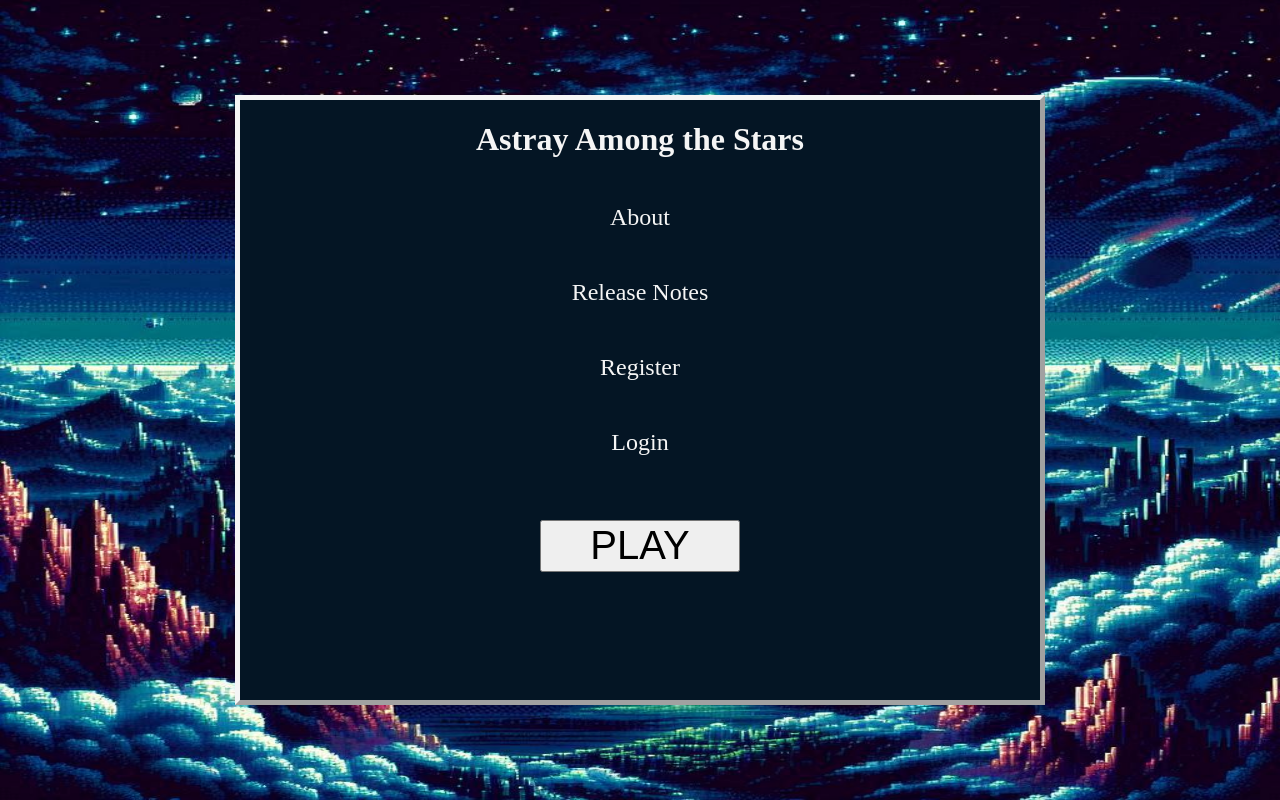
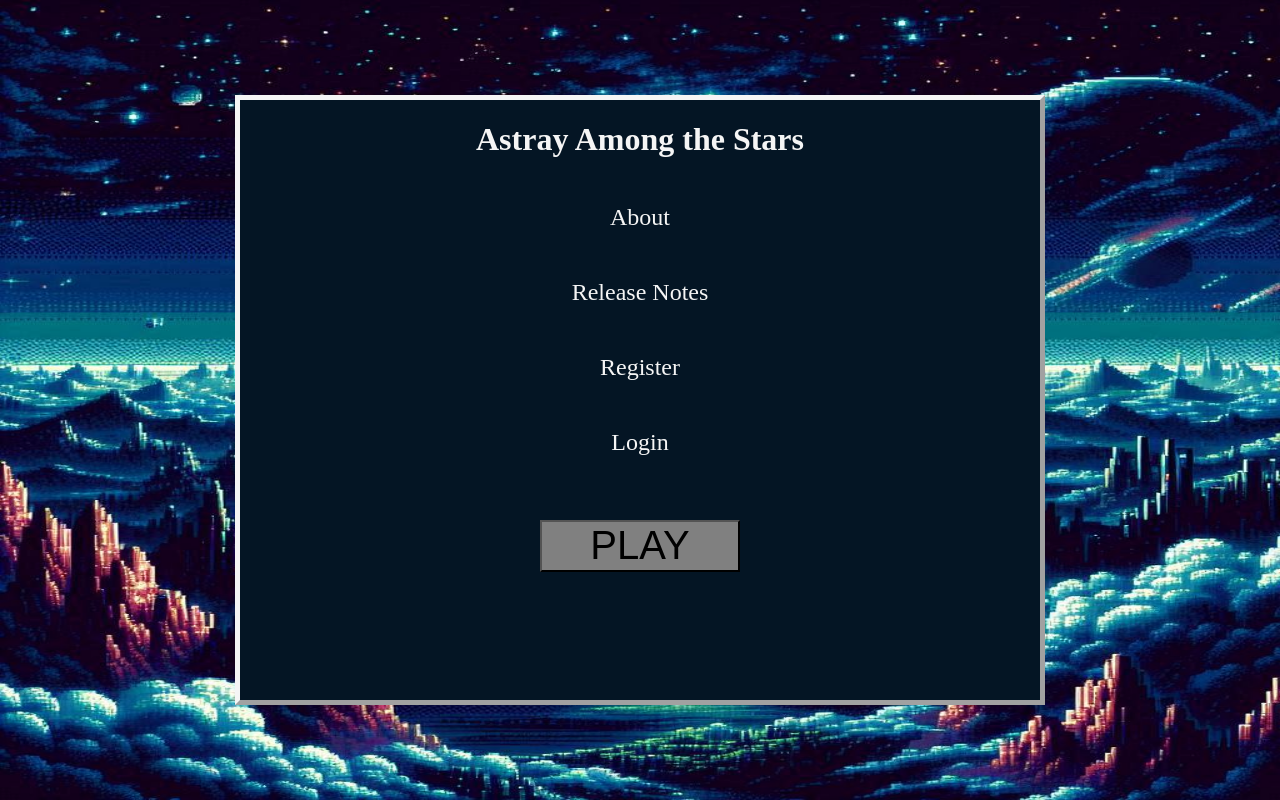
Before and after one commit to ScottM406/react-game, a React (Vite) app in the folder frontend/: page / in a window 1280 px wide. Built offline with nearby package versions, Linux system fonts and the light colour scheme.

Commit message:
add functionality that disables play button if user not logged in.

```diff
--- a/frontend/src/components/Home.tsx
+++ b/frontend/src/components/Home.tsx
@@ -15,7 +15,10 @@ const Home: React.FC<HomeProps> = ({ token }) => {
       {!token && <Link className="home-link" to="register">Register</Link>}
       {!token &&<Link className="home-link" to="login">Login</Link>}
       {token && <h2 id="logged-in-home-message">Logged in</h2>}
+      {token ?
       <button className="play-button">PLAY</button>
+      : <button className="inactive-play-button">PLAY</button>
+      }
     </div>
   )
 }
--- a/frontend/src/index.scss
+++ b/frontend/src/index.scss
@@ -49,6 +49,16 @@ body {
     margin-bottom: 10%;
     cursor: pointer;
   }
+  .inactive-play-button {
+      font-size: 40px;
+      width: 25%;
+      height: 51.78px;
+      align-self: center;
+      margin-top: 5%;
+      margin-bottom: 10%;
+      background-color: gray;
+      cursor:not-allowed;
+    }
   #register-button {
     margin-top: 9%;
     font-size: 40px;
```
